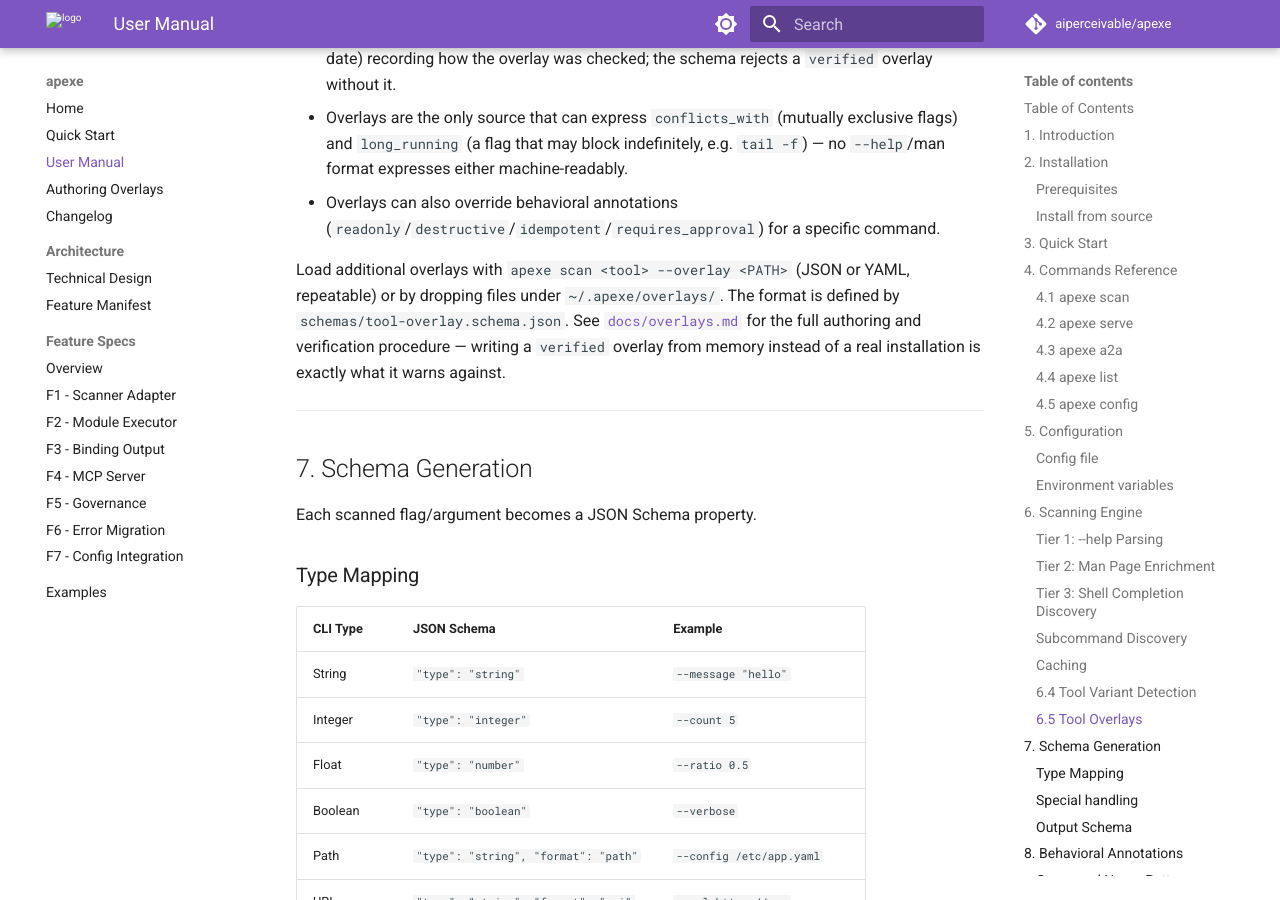
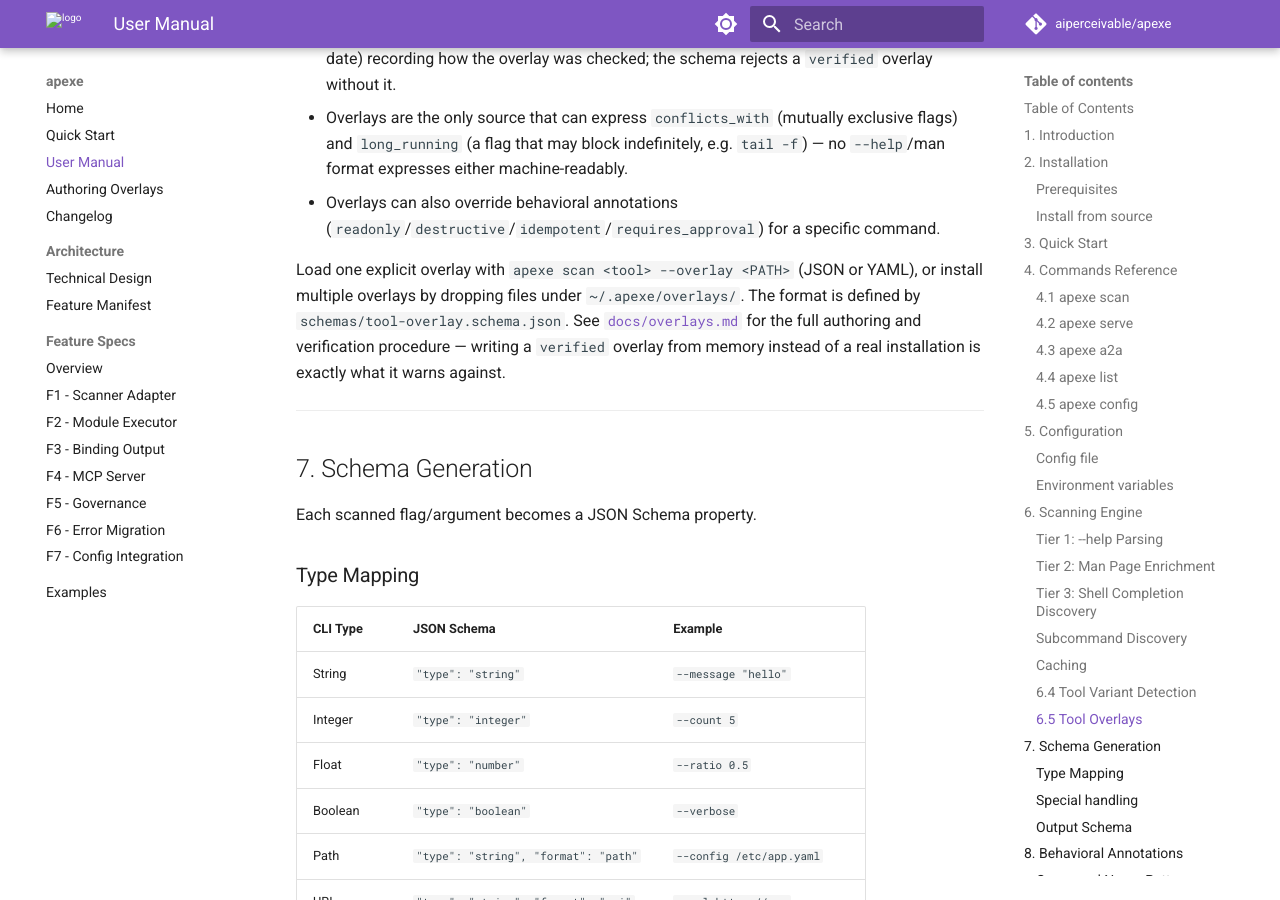
Before and after one commit to aiperceivable/apexe, an MkDocs documentation site: the page built from docs/user-manual.md, in a window 1280 px wide and 900 px high, scrolled down 9322 px. Built offline with MkDocs 1.6.1 and Material for MkDocs 9.7.7, drawn with Linux system fonts in a browser that asks for light colours; comment, search, counter and statistics services are not loaded; some of the changed text lies outside the part shown.

Commit message:
fix: correct overlay cardinality in user manual

````diff
--- a/docs/user-manual.md
+++ b/docs/user-manual.md
@@ -90,7 +90,7 @@ apexe scan <TOOLS>... [OPTIONS]
 | `--no-cache` | off | Force fresh scan, bypass cache |
 | `--format <FMT>` | `table` | Output format: `json`, `yaml`, or `table` |
 | `--skills-dir <DIR>` | - | Also write a Claude Skill (`SKILL.md`) per module under `<DIR>/.claude/skills/<module_id>/` |
-| `--overlay <PATH>` | - | Load an additional curated overlay file (JSON/YAML), repeatable. See [§6.5 Tool Overlays](#65-tool-overlays) |
+| `--overlay <PATH>` | - | Load one explicit curated overlay file (JSON/YAML). See [§6.5 Tool Overlays](#65-tool-overlays) |
 
 ```bash
 apexe scan git                         # basic scan
@@ -308,7 +308,7 @@ An overlay is a curated, human-reviewed description of one tool variant, keyed b
 - Overlays are the only source that can express `conflicts_with` (mutually exclusive flags) and `long_running` (a flag that may block indefinitely, e.g. `tail -f`) — no `--help`/man format expresses either machine-readably.
 - Overlays can also override behavioral annotations (`readonly`/`destructive`/`idempotent`/`requires_approval`) for a specific command.
 
-Load additional overlays with `apexe scan <tool> --overlay <PATH>` (JSON or YAML, repeatable) or by dropping files under `~/.apexe/overlays/`. The format is defined by `schemas/tool-overlay.schema.json`. See [`docs/overlays.md`](overlays.md) for the full authoring and verification procedure — writing a `verified` overlay from memory instead of a real installation is exactly what it warns against.
+Load one explicit overlay with `apexe scan <tool> --overlay <PATH>` (JSON or YAML), or install multiple overlays by dropping files under `~/.apexe/overlays/`. The format is defined by `schemas/tool-overlay.schema.json`. See [`docs/overlays.md`](overlays.md) for the full authoring and verification procedure — writing a `verified` overlay from memory instead of a real installation is exactly what it warns against.
 
 ---
 
````
Also changed, not shown: 1 other file.
